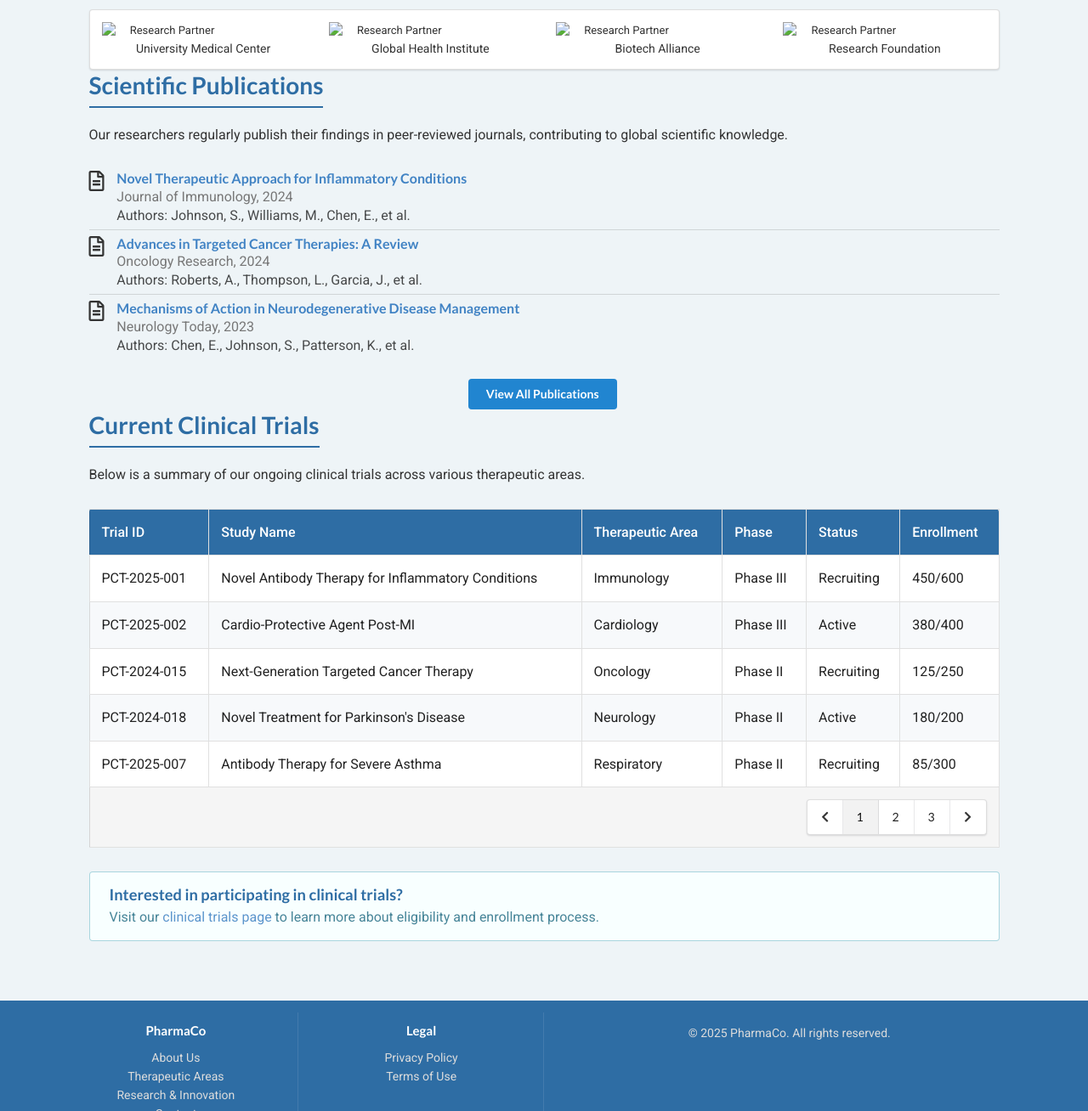
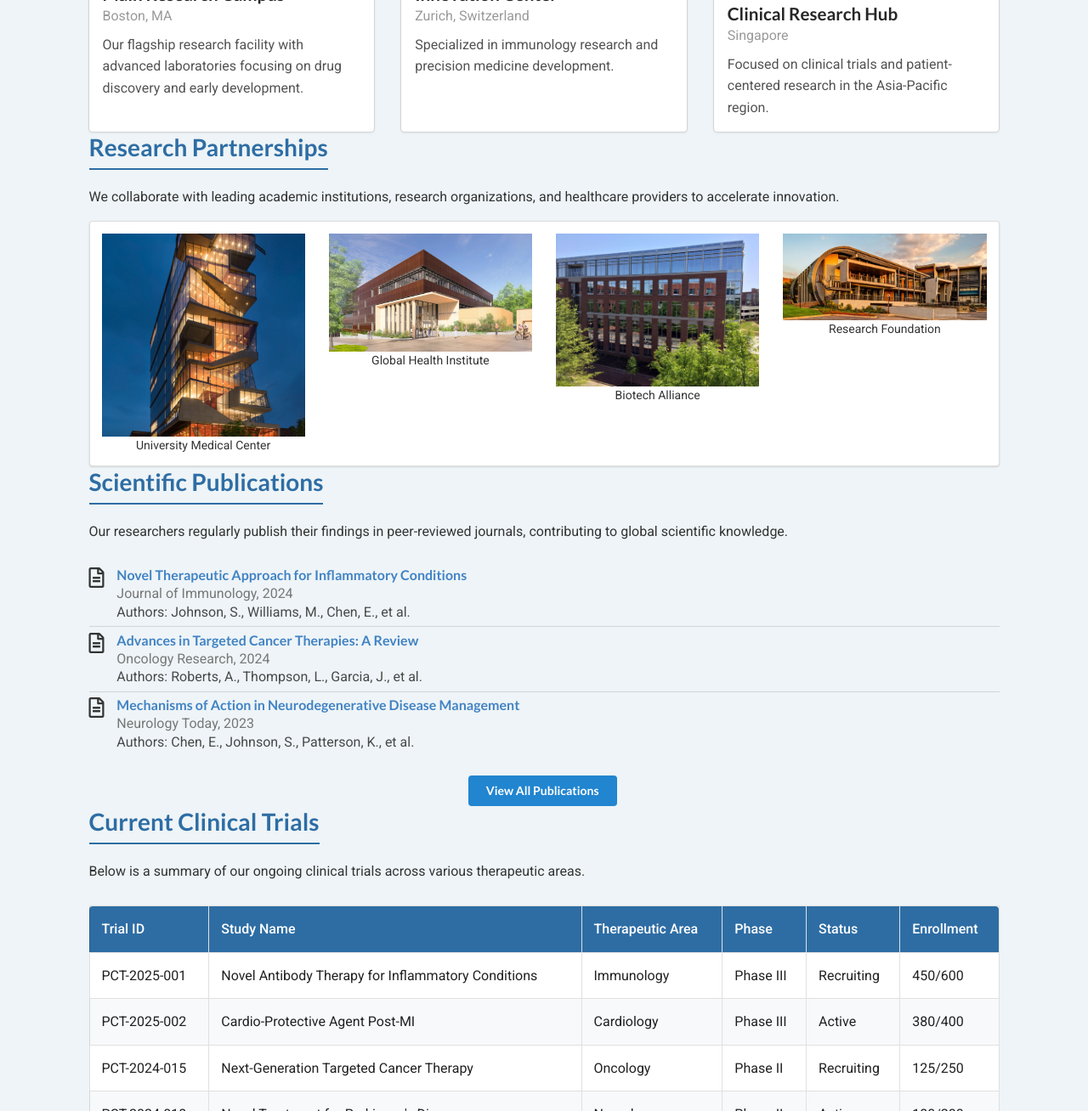
Before and after one commit to Maxamed-Maxamed/phamco, a plain HTML site: page pharma/research.html in a window 1280 px wide. Shown: the part 1019-2327 px from the top of the page at 85% size. Drawn offline with nearby package versions, Linux system fonts and the light colour scheme.

```diff
--- a/pharma/research.html
+++ b/pharma/research.html
@@ -121,7 +121,7 @@
         <div class="ui three cards">
           <div class="card">
             <div class="image">
-              <img src="../assets/images/research-lab1.jpg" alt="Research Facility">
+              <img src="../assets/images/mainresearch.jpg" alt="Research Facility">
             </div>
             <div class="content">
               <div class="header">Main Research Campus</div>
@@ -133,7 +133,7 @@
           </div>
           <div class="card">
             <div class="image">
-              <img src="../assets/images/research-lab2.jpg" alt="Research Facility">
+              <img src="../assets/images/innovationcenter.jpg" alt="Research Facility">
             </div>
             <div class="content">
               <div class="header">Innovation Center</div>
@@ -145,7 +145,7 @@
           </div>
           <div class="card">
             <div class="image">
-              <img src="../assets/images/research-lab3.jpg" alt="Research Facility">
+              <img src="../assets/images/clinicalresearch.webp" alt="Research Facility">
             </div>
             <div class="content">
               <div class="header">Clinical Research Hub</div>
@@ -166,19 +166,19 @@
         <div class="ui segment">
           <div class="ui four column center aligned grid">
             <div class="column">
-              <img src="../assets/images/partner1.jpg" alt="Research Partner" class="ui small image">
+              <img src="../assets/images/universitymedical.webp" alt="Research Partner" class="ui huge image">
               <p>University Medical Center</p>
             </div>
             <div class="column">
-              <img src="../assets/images/partner2.jpg" alt="Research Partner" class="ui small image">
+              <img src="../assets/images/globalhealth.jpg" alt="Research Partner" class="ui huge image">
               <p>Global Health Institute</p>
             </div>
             <div class="column">
-              <img src="../assets/images/partner3.jpg" alt="Research Partner" class="ui small image">
+              <img src="../assets/images/biotechalliance.jpg" alt="Research Partner" class="ui huge image">
               <p>Biotech Alliance</p>
             </div>
             <div class="column">
-              <img src="../assets/images/partner4.jpg" alt="Research Partner" class="ui small image">
+              <img src="../assets/images/researchfoundation.jpg" alt="Research Partner" class="ui huge image">
               <p>Research Foundation</p>
             </div>
           </div>
@@ -281,29 +281,8 @@
                 <td>85/300</td>
               </tr>
             </tbody>
-            <tfoot>
-              <tr>
-                <th colspan="6">
-                  <div class="ui right floated pagination menu">
-                    <a class="icon item">
-                      <i class="left chevron icon"></i>
-                    </a>
-                    <a class="item active">1</a>
-                    <a class="item">2</a>
-                    <a class="item">3</a>
-                    <a class="icon item">
-                      <i class="right chevron icon"></i>
-                    </a>
-                  </div>
-                </th>
-              </tr>
-            </tfoot>
+
           </table>
-        </div>
-
-        <div class="ui message info">
-          <div class="header">Interested in participating in clinical trials?</div>
-          <p>Visit our <a href="clinical-trials.html">clinical trials page</a> to learn more about eligibility and enrollment process.</p>
         </div>
       </section>
     </section>
```
Also changed, not shown: pharma/therapeutic-areas.html (+0 -1 lines), assets/images/biotechalliance.jpg (added), assets/images/clinicalresearch.webp (added), assets/images/globalhealth.jpg (added), assets/images/innovationcenter.jpg (added), assets/images/researchfoundation.jpg (added), assets/images/universitymedical.webp (added), 1 other file.
